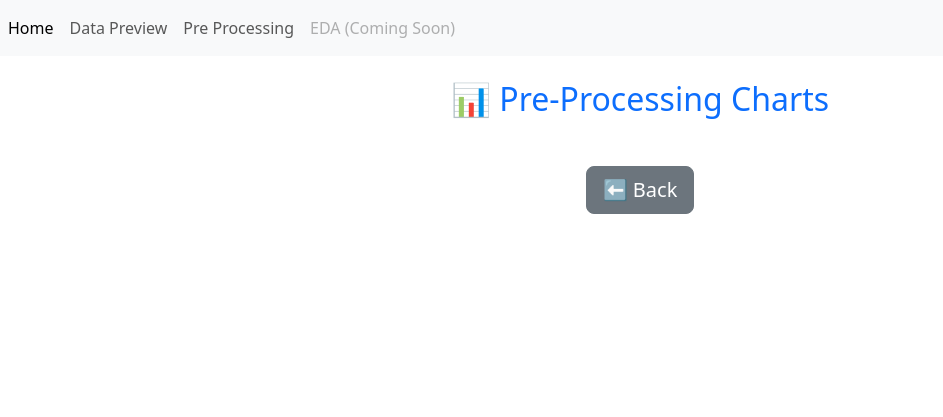
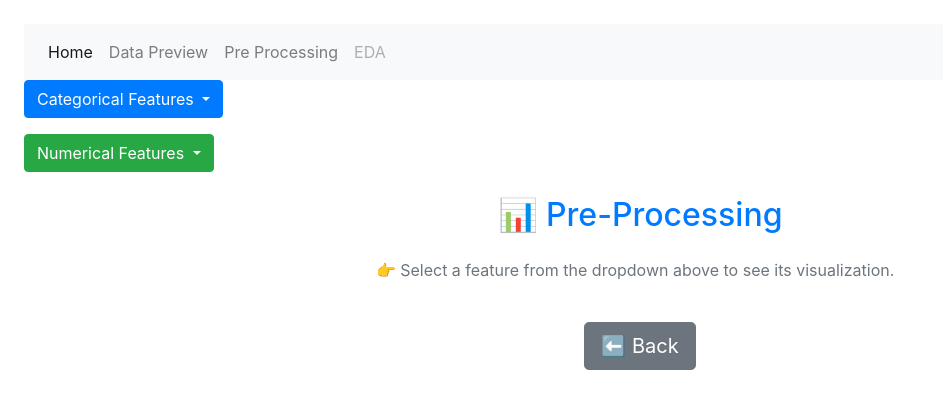
Before and after one commit to gaurav-1410/Clean_Frame_Lab, a Flask app: template src/templates/pre_processing.html in a window 1280 px wide. Shown: the top 417 px of the page, without its empty margins (0-943 px from the left). Run offline with Flask 3, Linux system fonts and the light colour scheme; the template is opened without the code that fills it, so the values that code supplies are empty; some libraries are stand-ins or nearby versions.

Commit message:
pre-processing viz. feature updated

```diff
--- a/src/templates/data_preview.html
+++ b/src/templates/data_preview.html
@@ -2,7 +2,7 @@
 <html lang="en">
 <head>
     <meta charset="UTF-8">
-    <title>Dataset Preview - CleanFrameLab</title>
+    <title>Dataset Preview</title>
     <link rel="stylesheet"
           href="https://cdn.jsdelivr.net/npm/bootstrap@5.3.0/dist/css/bootstrap.min.css">
     <style>
--- /dev/null
+++ b/src/templates/dropdown_col.html
@@ -0,0 +1,37 @@
+<!DOCTYPE html>
+<html lang="en">
+<head>
+  <meta charset="UTF-8">
+  <meta name="viewport" content="width=device-width, initial-scale=1.0">
+  <title>Dropdown Example</title>
+  <link rel="stylesheet" href="https://cdn.jsdelivr.net/npm/bootstrap@4.2.1/dist/css/bootstrap.min.css">
+</head>
+<body class="p-4">
+
+  <div class="dropdown mb-3">
+  <button class="btn btn-primary dropdown-toggle" type="button" id="catDropdown" data-toggle="dropdown">
+    Categorical Features
+  </button>
+  <div class="dropdown-menu" aria-labelledby="catDropdown">
+    {% for col in cat_vars %}
+      <a class="dropdown-item" href="{{ url_for('plot_features.plot_features_route') }}?col={{ col }}">{{ col }}</a>
+    {% endfor %}
+  </div>
+</div>
+
+  <div class="dropdown mb-3">
+  <button class="btn btn-success dropdown-toggle" type="button" id="numDropdown" data-toggle="dropdown">
+    Numerical Features
+  </button>
+  <div class="dropdown-menu" aria-labelledby="numDropdown">
+    {% for col in num_vars %}
+      <a class="dropdown-item" href="{{ url_for('plot_features.plot_features_route') }}?col={{ col }}">{{ col }}</a>
+    {% endfor %}
+  </div>
+</div>
+
+  <script src="https://code.jquery.com/jquery-3.3.1.slim.min.js"></script>
+  <script src="https://cdn.jsdelivr.net/npm/popper.js@1.14.6/dist/umd/popper.min.js"></script>
+  <script src="https://cdn.jsdelivr.net/npm/bootstrap@4.2.1/dist/js/bootstrap.min.js"></script>
+</body>
+</html>
--- a/src/templates/navbar.html
+++ b/src/templates/navbar.html
@@ -4,11 +4,10 @@
     <meta charset="UTF-8">
     <meta name="viewport" content="width=device-width, initial-scale=1.0">
     <link rel="stylesheet" href="https://cdn.jsdelivr.net/npm/bootstrap@5.3.0/dist/css/bootstrap.min.css">
-    <title>Document</title>
+    <title>Navbar</title>
 </head>
 <body>
     <nav class="navbar navbar-expand-lg navbar-light bg-light">
-  <!-- <a class="navbar-brand" href="#">Navbar</a> -->
   <button class="navbar-toggler" type="button" data-toggle="collapse" data-target="#navbarNavAltMarkup" aria-controls="navbarNavAltMarkup" aria-expanded="false" aria-label="Toggle navigation">
     <span class="navbar-toggler-icon"></span>
   </button>
--- a/src/templates/pre_processing.html
+++ b/src/templates/pre_processing.html
@@ -1,25 +1,8 @@
-<!-- <!DOCTYPE html>
-<html lang="en">
-<head>
-    <meta charset="UTF-8">
-    <meta name="viewport" content="width=device-width, initial-scale=1.0">
-    <script src="https://cdn.plot.ly/plotly-latest.min.js"></script>
-    <title>Document</title>
-</head>
-<body>
-    {% for plot_html in plot_htmls %}
-        <div>{{ plot_html | safe }}</div>
-        <hr>
-    {% endfor %}
-</body>
-</html> -->
-
-
 <!DOCTYPE html>
 <html lang="en">
 <head>
     <meta charset="UTF-8">
-    <title>Pre-Processing Charts</title>
+    <title>Pre-Processing</title>
     <link rel="stylesheet" href="https://cdn.jsdelivr.net/npm/bootstrap@5.3.0/dist/css/bootstrap.min.css">
     <style>
         body { background-color: #f8f9fa; }
@@ -36,15 +19,19 @@
 </head>
 <body>
     {% include 'navbar.html' %}
+    {% include 'dropdown_col.html' %}
 <div class="container my-4">
-    <h2 class="text-center text-primary mb-4">📊 Pre-Processing Charts</h2>
+    <h2 class="text-center text-primary mb-4">📊 Pre-Processing</h2>
 
     <div class="charts-wrapper">
-        {% for plot_html in plot_htmls %}
+        {% if plot_html %}
             <div class="chart-container">
+                <div class="chart-title">Feature: {{ selected_col }}</div>
                 {{ plot_html | safe }}
             </div>
-        {% endfor %}
+        {% else %}
+            <p class="text-muted text-center">👉 Select a feature from the dropdown above to see its visualization.</p>
+        {% endif %}
     </div>
 
     <div class="text-center mt-4">
```
Also changed, not shown: src/services/pre_processing.py (+19 -25 lines).
